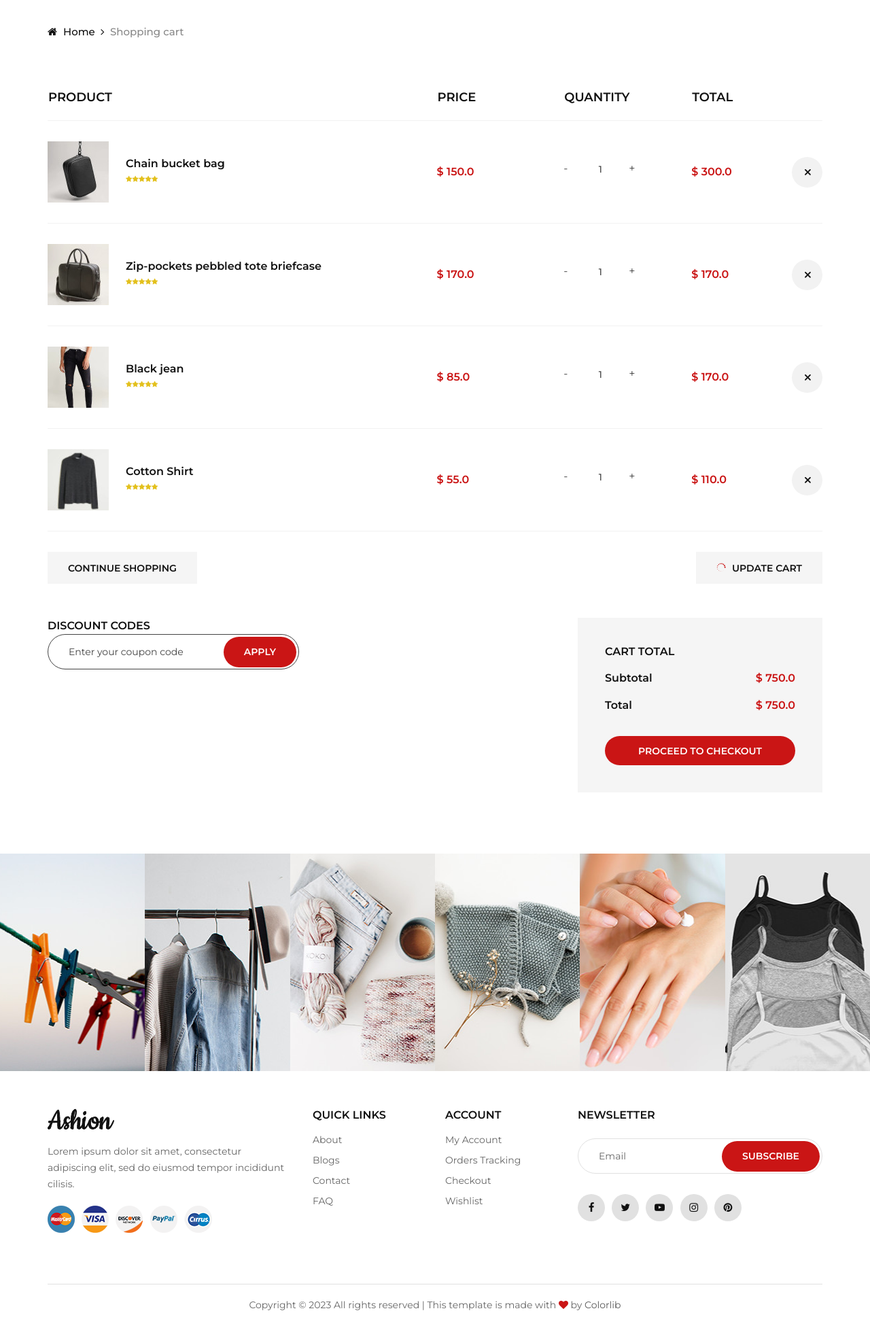
After one commit to dqh28092001/Web_Clothes_php, a PHP site: page /Components/Shop_by_oder/Shop_by_oder.php in a window 1280 px wide. The commit adds this page. Shown: the whole page at 68% size. Run offline with PHP 8.4, Linux system fonts and the light colour scheme.

Commit message:
add funlly project

```diff
--- /dev/null
+++ b/Components/Shop_by_oder/Shop_by_oder.php
@@ -0,0 +1,378 @@
+<!DOCTYPE html>
+<html lang="zxx">
+
+<head>
+    <meta charset="UTF-8">
+    <meta name="description" content="Ashion Template">
+    <meta name="keywords" content="Ashion, unica, creative, html">
+    <meta name="viewport" content="width=device-width, initial-scale=1.0">
+    <meta http-equiv="X-UA-Compatible" content="ie=edge">
+    <title>Ashion | Template</title>
+
+    <!-- Google Font -->
+    <link href="https://fonts.googleapis.com/css2?family=Cookie&display=swap" rel="stylesheet">
+    <link href="https://fonts.googleapis.com/css2?family=Montserrat:wght@400;500;600;700;800;900&display=swap"
+    rel="stylesheet">
+
+    <!-- Css Styles -->
+    <link rel="stylesheet" href="css/bootstrap.min.css" type="text/css">
+    <link rel="stylesheet" href="css/font-awesome.min.css" type="text/css">
+    <link rel="stylesheet" href="css/elegant-icons.css" type="text/css">
+    <link rel="stylesheet" href="css/jquery-ui.min.css" type="text/css">
+    <link rel="stylesheet" href="css/magnific-popup.css" type="text/css">
+    <link rel="stylesheet" href="css/owl.carousel.min.css" type="text/css">
+    <link rel="stylesheet" href="css/slicknav.min.css" type="text/css">
+    <link rel="stylesheet" href="css/style.css" type="text/css">
+</head>
+
+<body>
+    <!-- Page Preloder -->
+    <div id="preloder">
+        <div class="loader"></div>
+    </div>
+
+    <!-- Offcanvas Menu Begin -->
+    <div class="offcanvas-menu-overlay"></div>
+    <div class="offcanvas-menu-wrapper">
+        <div class="offcanvas__close">+</div>
+        <ul class="offcanvas__widget">
+            <li><span class="icon_search search-switch"></span></li>
+            <li><a href="#"><span class="icon_heart_alt"></span>
+                <div class="tip">2</div>
+            </a></li>
+            <li><a href="#"><span class="icon_bag_alt"></span>
+                <div class="tip">2</div>
+            </a></li>
+        </ul>
+        <div class="offcanvas__logo">
+            <a href="./index.php"><img src="img/logo.png" alt=""></a>
+        </div>
+        <div id="mobile-menu-wrap"></div>
+        <div class="offcanvas__auth">
+            <a href="#">Login</a>
+            <a href="#">Register</a>
+        </div>
+    </div>
+    <!-- Offcanvas Menu End -->
+
+
+    <!-- Breadcrumb Begin -->
+    <div class="breadcrumb-option">
+        <div class="container">
+            <div class="row">
+                <div class="col-lg-12">
+                    <div class="breadcrumb__links">
+                        <a href="./index.php"><i class="fa fa-home"></i> Home</a>
+                        <span>Shopping cart</span>
+                    </div>
+                </div>
+            </div>
+        </div>
+    </div>
+    <!-- Breadcrumb End -->
+
+    <!-- Shop Cart Section Begin -->
+    <section class="shop-cart spad">
+        <div class="container">
+            <div class="row">
+                <div class="col-lg-12">
+                    <div class="shop__cart__table">
+                        <table>
+                            <thead>
+                                <tr>
+                                    <th>Product</th>
+                                    <th>Price</th>
+                                    <th>Quantity</th>
+                                    <th>Total</th>
+                                    <th></th>
+                                </tr>
+                            </thead>
+                            <tbody>
+                                <tr>
+                                    <td class="cart__product__item">
+                                        <img src="img/shop-cart/cp-1.jpg" alt="">
+                                        <div class="cart__product__item__title">
+                                            <h6>Chain bucket bag</h6>
+                                            <div class="rating">
+                                                <i class="fa fa-star"></i>
+                                                <i class="fa fa-star"></i>
+                                                <i class="fa fa-star"></i>
+                                                <i class="fa fa-star"></i>
+                                                <i class="fa fa-star"></i>
+                                            </div>
+                                        </div>
+                                    </td>
+                                    <td class="cart__price">$ 150.0</td>
+                                    <td class="cart__quantity">
+                                        <div class="pro-qty">
+                                            <input type="text" value="1">
+                                        </div>
+                                    </td>
+                                    <td class="cart__total">$ 300.0</td>
+                                    <td class="cart__close"><span class="icon_close"></span></td>
+                                </tr>
+                                <tr>
+                                    <td class="cart__product__item">
+                                        <img src="img/shop-cart/cp-2.jpg" alt="">
+                                        <div class="cart__product__item__title">
+                                            <h6>Zip-pockets pebbled tote briefcase</h6>
+                                            <div class="rating">
+                                                <i class="fa fa-star"></i>
+                                                <i class="fa fa-star"></i>
+                                                <i class="fa fa-star"></i>
+                                                <i class="fa fa-star"></i>
+                                                <i class="fa fa-star"></i>
+                                            </div>
+                                        </div>
+                                    </td>
+                                    <td class="cart__price">$ 170.0</td>
+                                    <td class="cart__quantity">
+                                        <div class="pro-qty">
+                                            <input type="text" value="1">
+                                        </div>
+                                    </td>
+                                    <td class="cart__total">$ 170.0</td>
+                                    <td class="cart__close"><span class="icon_close"></span></td>
+                                </tr>
+                                <tr>
+                                    <td class="cart__product__item">
+                                        <img src="img/shop-cart/cp-3.jpg" alt="">
+                                        <div class="cart__product__item__title">
+                                            <h6>Black jean</h6>
+                                            <div class="rating">
+                                                <i class="fa fa-star"></i>
+                                                <i class="fa fa-star"></i>
+                                                <i class="fa fa-star"></i>
+                                                <i class="fa fa-star"></i>
+                                                <i class="fa fa-star"></i>
+                                            </div>
+                                        </div>
+                                    </td>
+                                    <td class="cart__price">$ 85.0</td>
+                                    <td class="cart__quantity">
+                                        <div class="pro-qty">
+                                            <input type="text" value="1">
+                                        </div>
+                                    </td>
+                                    <td class="cart__total">$ 170.0</td>
+                                    <td class="cart__close"><span class="icon_close"></span></td>
+                                </tr>
+                                <tr>
+                                    <td class="cart__product__item">
+                                        <img src="img/shop-cart/cp-4.jpg" alt="">
+                                        <div class="cart__product__item__title">
+                                            <h6>Cotton Shirt</h6>
+                                            <div class="rating">
+                                                <i class="fa fa-star"></i>
+                                                <i class="fa fa-star"></i>
+                                                <i class="fa fa-star"></i>
+                                                <i class="fa fa-star"></i>
+                                                <i class="fa fa-star"></i>
+                                            </div>
+                                        </div>
+                                    </td>
+                                    <td class="cart__price">$ 55.0</td>
+                                    <td class="cart__quantity">
+                                        <div class="pro-qty">
+                                            <input type="text" value="1">
+                                        </div>
+                                    </td>
+                                    <td class="cart__total">$ 110.0</td>
+                                    <td class="cart__close"><span class="icon_close"></span></td>
+                                </tr>
+                            </tbody>
+                        </table>
+                    </div>
+                </div>
+            </div>
+            <div class="row">
+                <div class="col-lg-6 col-md-6 col-sm-6">
+                    <div class="cart__btn">
+                        <a href="#">Continue Shopping</a>
+                    </div>
+                </div>
+                <div class="col-lg-6 col-md-6 col-sm-6">
+                    <div class="cart__btn update__btn">
+                        <a href="#"><span class="icon_loading"></span> Update cart</a>
+                    </div>
+                </div>
+            </div>
+            <div class="row">
+                <div class="col-lg-6">
+                    <div class="discount__content">
+                        <h6>Discount codes</h6>
+                        <form action="#">
+                            <input type="text" placeholder="Enter your coupon code">
+                            <button type="submit" class="site-btn">Apply</button>
+                        </form>
+                    </div>
+                </div>
+                <div class="col-lg-4 offset-lg-2">
+                    <div class="cart__total__procced">
+                        <h6>Cart total</h6>
+                        <ul>
+                            <li>Subtotal <span>$ 750.0</span></li>
+                            <li>Total <span>$ 750.0</span></li>
+                        </ul>
+                        <a href="#" class="primary-btn">Proceed to checkout</a>
+                    </div>
+                </div>
+            </div>
+        </div>
+    </section>
+    <!-- Shop Cart Section End -->
+
+    <!-- Instagram Begin -->
+    <div class="instagram">
+        <div class="container-fluid">
+            <div class="row">
+                <div class="col-lg-2 col-md-4 col-sm-4 p-0">
+                    <div class="instagram__item set-bg" data-setbg="img/instagram/insta-1.jpg">
+                        <div class="instagram__text">
+                            <i class="fa fa-instagram"></i>
+                            <a href="#">@ ashion_shop</a>
+                        </div>
+                    </div>
+                </div>
+                <div class="col-lg-2 col-md-4 col-sm-4 p-0">
+                    <div class="instagram__item set-bg" data-setbg="img/instagram/insta-2.jpg">
+                        <div class="instagram__text">
+                            <i class="fa fa-instagram"></i>
+                            <a href="#">@ ashion_shop</a>
+                        </div>
+                    </div>
+                </div>
+                <div class="col-lg-2 col-md-4 col-sm-4 p-0">
+                    <div class="instagram__item set-bg" data-setbg="img/instagram/insta-3.jpg">
+                        <div class="instagram__text">
+                            <i class="fa fa-instagram"></i>
+                            <a href="#">@ ashion_shop</a>
+                        </div>
+                    </div>
+                </div>
+                <div class="col-lg-2 col-md-4 col-sm-4 p-0">
+                    <div class="instagram__item set-bg" data-setbg="img/instagram/insta-4.jpg">
+                        <div class="instagram__text">
+                            <i class="fa fa-instagram"></i>
+                            <a href="#">@ ashion_shop</a>
+                        </div>
+                    </div>
+                </div>
+                <div class="col-lg-2 col-md-4 col-sm-4 p-0">
+                    <div class="instagram__item set-bg" data-setbg="img/instagram/insta-5.jpg">
+                        <div class="instagram__text">
+                            <i class="fa fa-instagram"></i>
+                            <a href="#">@ ashion_shop</a>
+                        </div>
+                    </div>
+                </div>
+                <div class="col-lg-2 col-md-4 col-sm-4 p-0">
+                    <div class="instagram__item set-bg" data-setbg="img/instagram/insta-6.jpg">
+                        <div class="instagram__text">
+                            <i class="fa fa-instagram"></i>
+                            <a href="#">@ ashion_shop</a>
+                        </div>
+                    </div>
+                </div>
+            </div>
+        </div>
+    </div>
+    <!-- Instagram End -->
+
+    <!-- Footer Section Begin -->
+    <footer class="footer">
+        <div class="container">
+            <div class="row">
+                <div class="col-lg-4 col-md-6 col-sm-7">
+                    <div class="footer__about">
+                        <div class="footer__logo">
+                            <a href="./index.php"><img src="img/logo.png" alt=""></a>
+                        </div>
+                        <p>Lorem ipsum dolor sit amet, consectetur adipiscing elit, sed do eiusmod tempor incididunt
+                        cilisis.</p>
+                        <div class="footer__payment">
+                            <a href="#"><img src="img/payment/payment-1.png" alt=""></a>
+                            <a href="#"><img src="img/payment/payment-2.png" alt=""></a>
+                            <a href="#"><img src="img/payment/payment-3.png" alt=""></a>
+                            <a href="#"><img src="img/payment/payment-4.png" alt=""></a>
+                            <a href="#"><img src="img/payment/payment-5.png" alt=""></a>
+                        </div>
+                    </div>
+                </div>
+                <div class="col-lg-2 col-md-3 col-sm-5">
+                    <div class="footer__widget">
+                        <h6>Quick links</h6>
+                        <ul>
+                            <li><a href="#">About</a></li>
+                            <li><a href="#">Blogs</a></li>
+                            <li><a href="#">Contact</a></li>
+                            <li><a href="#">FAQ</a></li>
+                        </ul>
+                    </div>
+                </div>
+                <div class="col-lg-2 col-md-3 col-sm-4">
+                    <div class="footer__widget">
+                        <h6>Account</h6>
+                        <ul>
+                            <li><a href="#">My Account</a></li>
+                            <li><a href="#">Orders Tracking</a></li>
+                            <li><a href="#">Checkout</a></li>
+                            <li><a href="#">Wishlist</a></li>
+                        </ul>
+                    </div>
+                </div>
+                <div class="col-lg-4 col-md-8 col-sm-8">
+                    <div class="footer__newslatter">
+                        <h6>NEWSLETTER</h6>
+                        <form action="#">
+                            <input type="text" placeholder="Email">
+                            <button type="submit" class="site-btn">Subscribe</button>
+                        </form>
+                        <div class="footer__social">
+                            <a href="#"><i class="fa fa-facebook"></i></a>
+                            <a href="#"><i class="fa fa-twitter"></i></a>
+                            <a href="#"><i class="fa fa-youtube-play"></i></a>
+                            <a href="#"><i class="fa fa-instagram"></i></a>
+                            <a href="#"><i class="fa fa-pinterest"></i></a>
+                        </div>
+                    </div>
+                </div>
+            </div>
+            <div class="row">
+                <div class="col-lg-12">
+                    <!-- Link back to Colorlib can't be removed. Template is licensed under CC BY 3.0. -->
+                    <div class="footer__copyright__text">
+                        <p>Copyright &copy; <script>document.write(new Date().getFullYear());</script> All rights reserved | This template is made with <i class="fa fa-heart" aria-hidden="true"></i> by <a href="https://colorlib.com" target="_blank">Colorlib</a></p>
+                    </div>
+                    <!-- Link back to Colorlib can't be removed. Template is licensed under CC BY 3.0. -->
+                </div>
+            </div>
+        </div>
+    </footer>
+    <!-- Footer Section End -->
+
+    <!-- Search Begin -->
+    <div class="search-model">
+        <div class="h-100 d-flex align-items-center justify-content-center">
+            <div class="search-close-switch">+</div>
+            <form class="search-model-form">
+                <input type="text" id="search-input" placeholder="Search here.....">
+            </form>
+        </div>
+    </div>
+    <!-- Search End -->
+
+    <!-- Js Plugins -->
+    <script src="js/jquery-3.3.1.min.js"></script>
+    <script src="js/bootstrap.min.js"></script>
+    <script src="js/jquery.magnific-popup.min.js"></script>
+    <script src="js/jquery-ui.min.js"></script>
+    <script src="js/mixitup.min.js"></script>
+    <script src="js/jquery.countdown.min.js"></script>
+    <script src="js/jquery.slicknav.js"></script>
+    <script src="js/owl.carousel.min.js"></script>
+    <script src="js/jquery.nicescroll.min.js"></script>
+    <script src="js/main.js"></script>
+</body>
+
+</html>
--- a/Layout/Header/Header.php
+++ b/Layout/Header/Header.php
@@ -95,7 +95,7 @@
                             <li><a href="#"><span class="icon_heart_alt"></span>
                                 <div class="tip">2</div>
                             </a></li>
-                            <li><a href="#"><span class="icon_bag_alt"></span>
+                            <li><a href="index.php?quanly=Shop_by_oder"><span class="icon_bag_alt"></span>
                                 <div class="tip">2</div>
                             </a></li>
                         </ul>
```
Also changed, not shown: index.php (+5 -41 lines).
